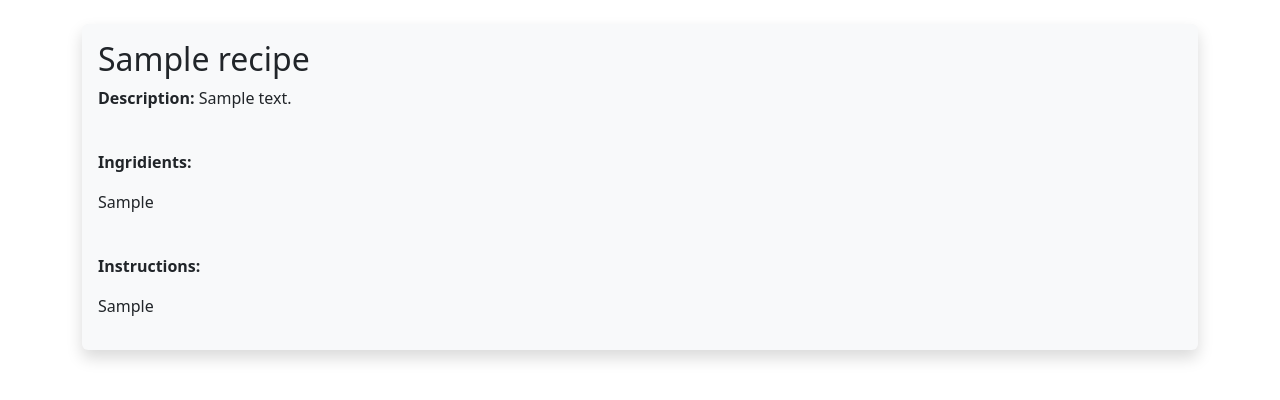
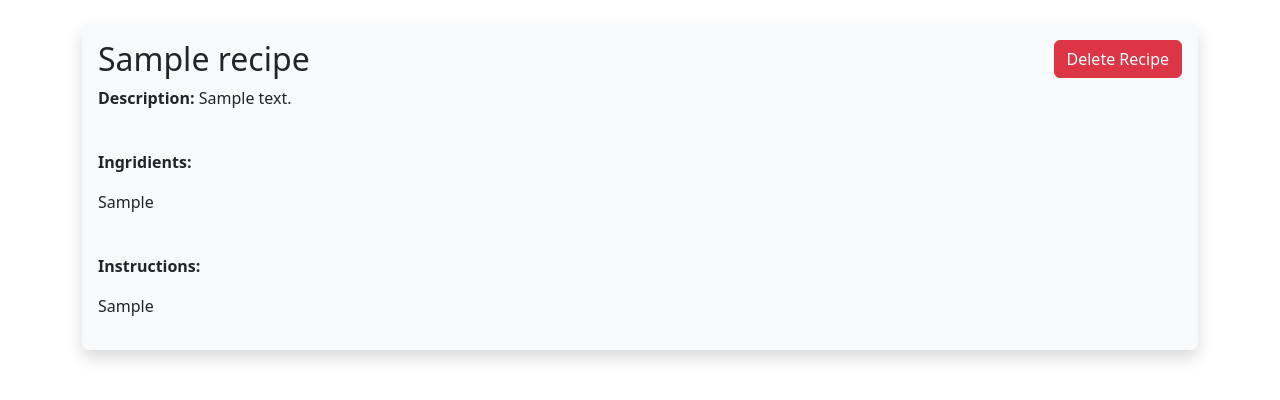
Before and after one commit to NimrodShefi/Cookbook, a Flask app: page /recipes/view_recipe/1 in a window 1280 px wide. Shown: the part 56-456 px from the top of the page. Run offline with Flask 2, Linux system fonts and the light colour scheme; tables that the repository leaves empty hold one stand-in row (values such as "Sample post"); some libraries are stand-ins or nearby versions.

Commit message:
allow users to delete recipes

```diff
--- a/app/app.py
+++ b/app/app.py
@@ -102,3 +102,16 @@ def add_recipe():
 def view_recipe(id):
     recipe = Recipe.query.get_or_404(id)
     return render_template("view_recipe.html", recipe=recipe)
+
+@app.route('/recipes/delete_recipe/<int:id>', methods=['GET', 'POST'])
+@login_required
+def delete_recipe(id):
+    recipe_to_delete = Recipe.query.get_or_404(id)
+    try:
+        db.session.delete(recipe_to_delete)
+        db.session.commit()
+        flash("Recipe Was Deleted!")
+    except:
+        flash("Whoops! There was a problem deleting the recipe! Try again")
+    finally:
+        return redirect("/home")
--- a/app/templates/view_recipe.html
+++ b/app/templates/view_recipe.html
@@ -1,8 +1,12 @@
 {% extends 'base.html' %}
 
 {% block content %}
+    <link rel="stylesheet" href="{{ url_for('static', filename='css/home.css') }}">
 
     <div class="shadow p-3 mb-5 bg-body-tertiary rounded">
+        <div class="right">
+            <a class="btn btn-danger" href="{{url_for('delete_recipe', id=recipe.id)}}">Delete Recipe</a>
+        </div>
         <h2>{{recipe.name}}</h2>
         <p><strong>Description:</strong> {{recipe.description}}</p>
         <br>
@@ -11,6 +15,7 @@
         <br>
         <p><strong>Instructions:</strong>
         <p>{{recipe.instructions|safe}}</p>
+
     </div>
 
 {% endblock %}
```
Also changed, not shown: app/templates/home.html (+6 -2 lines).
